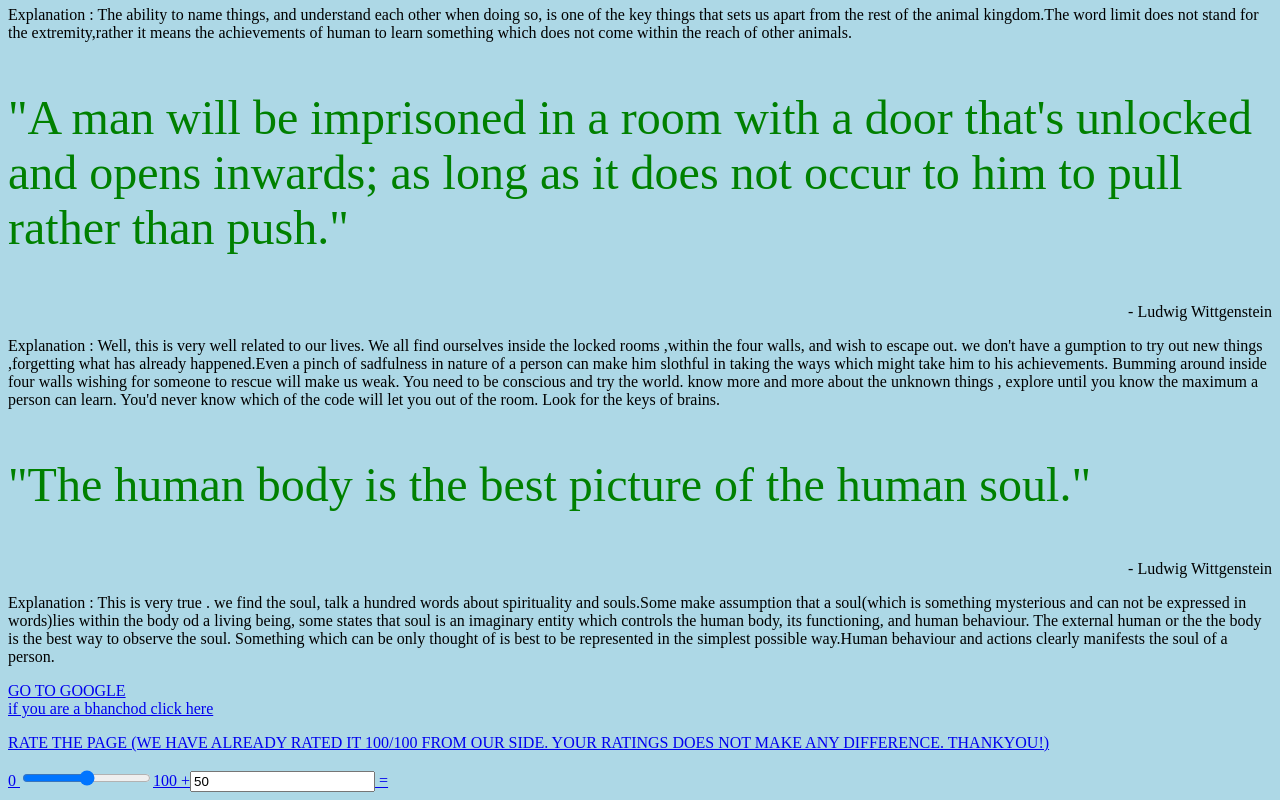
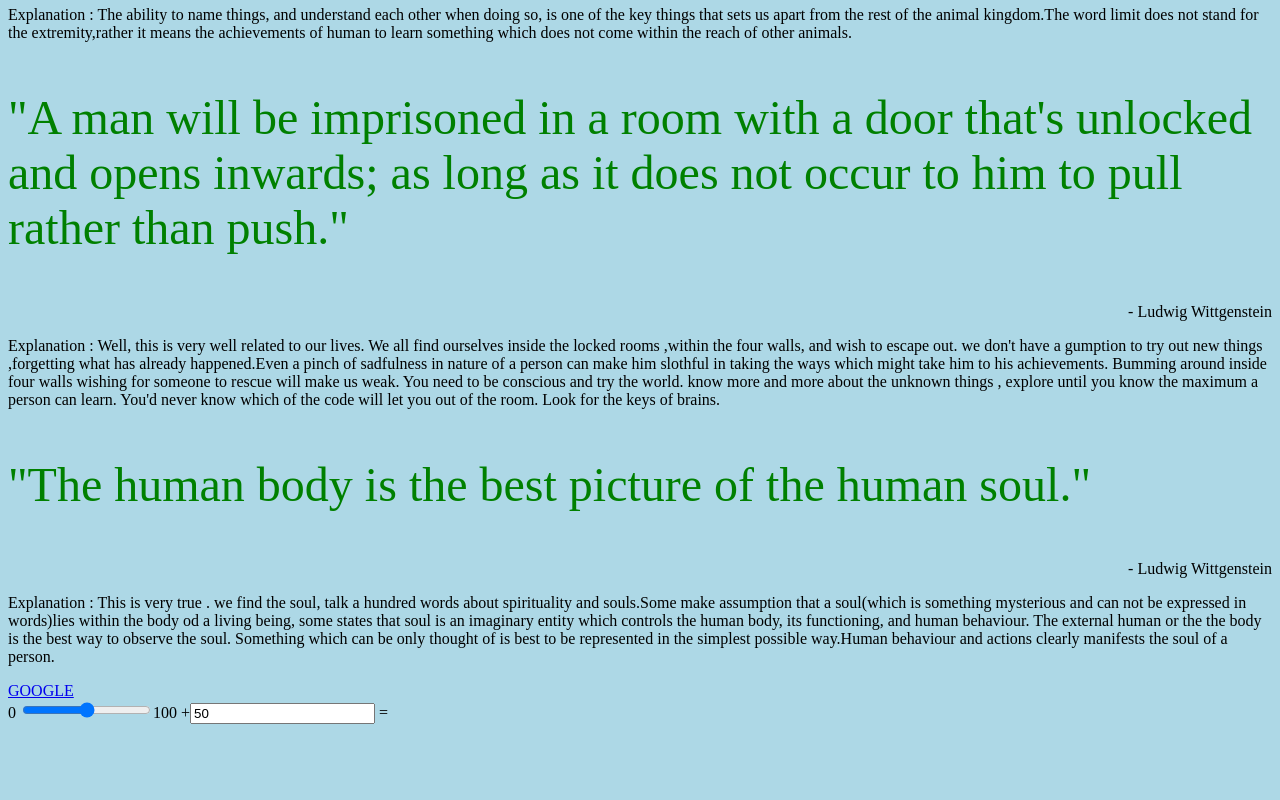
Before and after one commit to sumeet13gupta/sumeetg.github.io, a plain HTML site: page index.html in a window 1280 px wide. Shown: the part 684-1484 px from the top of the page. After the commit the page ends 1416 px from the top, so only its background shows below. Drawn offline with Linux system fonts and the light colour scheme.

Commit message:
Update index.html

```diff
--- a/index.html
+++ b/index.html
@@ -32,9 +32,7 @@ align:"middle;"
 <p align="right"> - Ludwig Wittgenstein
 <p> Explanation : This is very true . we find the soul, talk a hundred words about spirituality and souls.Some make assumption that a soul(which is something mysterious and can not be expressed in words)lies within the body od a living being, some states that soul is an imaginary entity which controls the human body, its functioning, and human behaviour. The external human or the the body is the best way to observe the soul. Something which can be only thought of is best to be represented in the simplest possible way.Human behaviour and actions clearly manifests the soul of a person.
 <div style="background-image: url('');">
-<a href="http://www.google.co.in"> GO TO GOOGLE</a><br>
-<a href="http://www.bhanchod.com"> if you are a bhanchod click here
-<p>RATE THE PAGE (WE HAVE ALREADY RATED IT 100/100 FROM OUR SIDE. YOUR RATINGS DOES NOT MAKE ANY DIFFERENCE. THANKYOU!)
+<a href="http://www.google.co.in">GOOGLE</a><br>
 <form oninput="x.value=parseInt(a.value)+parseInt(b.value)">0
   <input type="range" id="a" value="50">100
   +<input type="number" id="b" value="50">
```
